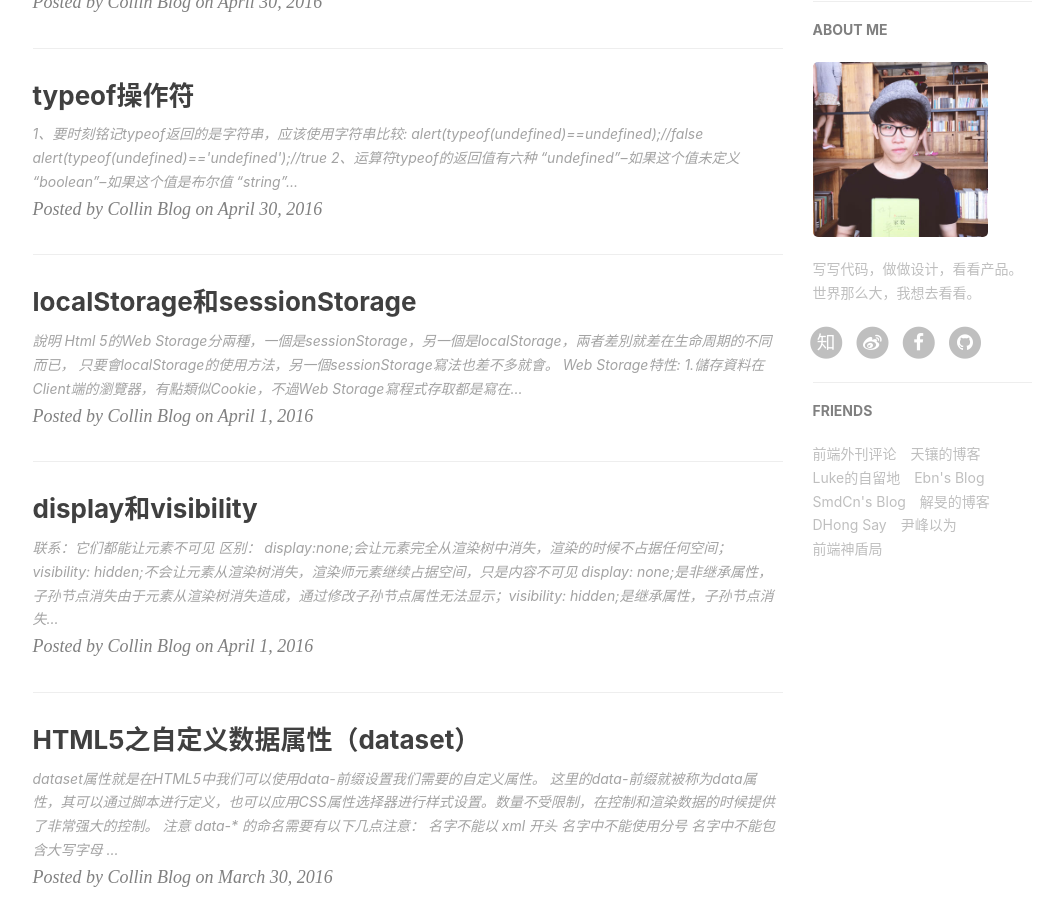
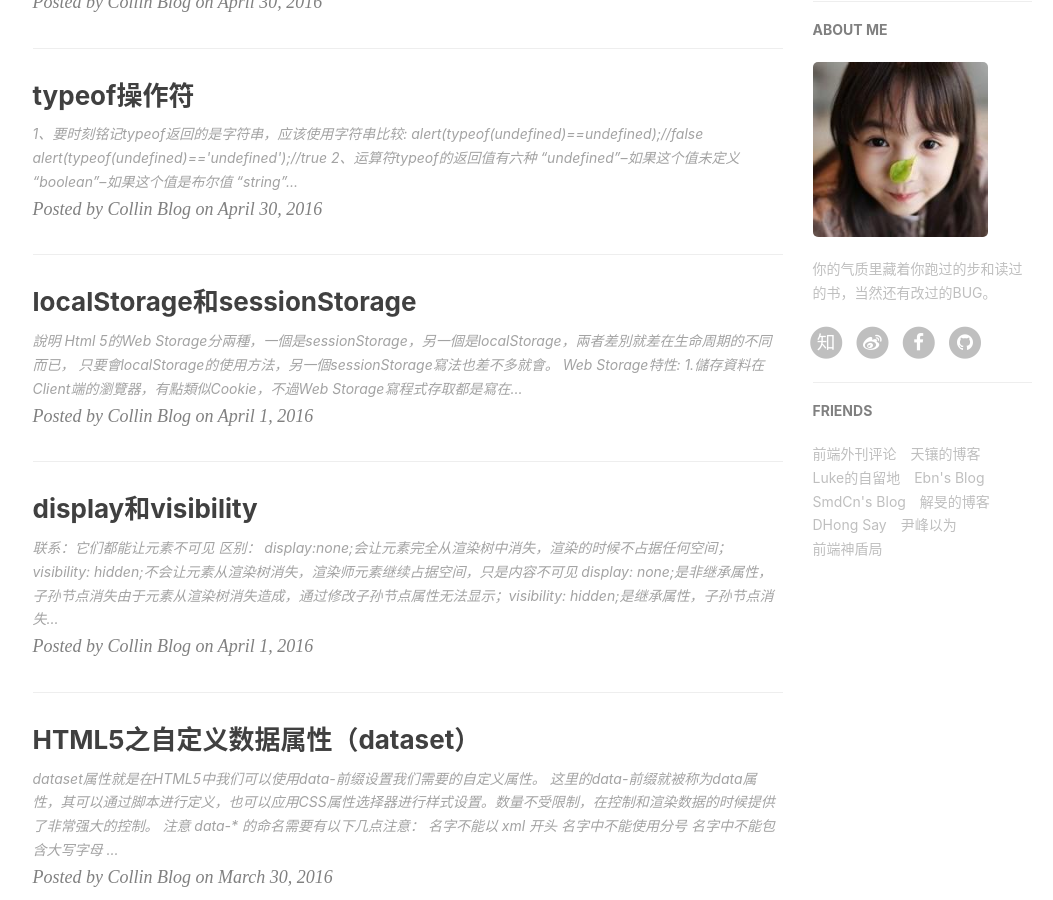
Before and after one commit to Joyling/joyling.github.io, a Jekyll site: the page built from index.html, in a window 1280 px wide and 900 px high, scrolled down 596 px. Shown: the whole window, without its empty margins (135-1188 px from the left). Built offline with Jekyll 4.4.1, drawn with Linux system fonts in a browser that asks for light colours; nearby versions of some CDN libraries; the list of posts is cut into pages by our own code; comment, search, counter and statistics services are not loaded; some of the changed lines change nothing that is shown.

Commit message:
更改个人信息
更改个人信息

```diff
--- a/_config.yml
+++ b/_config.yml
@@ -12,11 +12,11 @@
 
 # SNS settings
 RSS: false
-weibo_username:     huxpro
-zhihu_username:     huxpro
-github_username:    huxpro
+weibo_username:     cgl85by
+zhihu_username:     cgl85by
+github_username:    cgl85by
 #twitter_username:  huxpro
-facebook_username:  huxpro
+facebook_username:  cgl85by
 # linkedin_username:  firstname-lastname-idxxxx
 
 
@@ -69,8 +69,8 @@
 
 # Sidebar settings
 sidebar: true                           # whether or not using Sidebar.
-sidebar-about-description: "写写代码，做做设计，看看产品。世界那么大，我想去看看。"
-sidebar-avatar: /img/avatar-hux.jpg      # use absolute URL, seeing it's used in both `/` and `/about/`
+sidebar-about-description: "你的气质里藏着你跑过的步和读过的书，当然还有改过的BUG。"
+sidebar-avatar: /img/collin.jpg      # use absolute URL, seeing it's used in both `/` and `/about/`
 
 
 
```
Also changed, not shown: img/collin.jpg (added).
